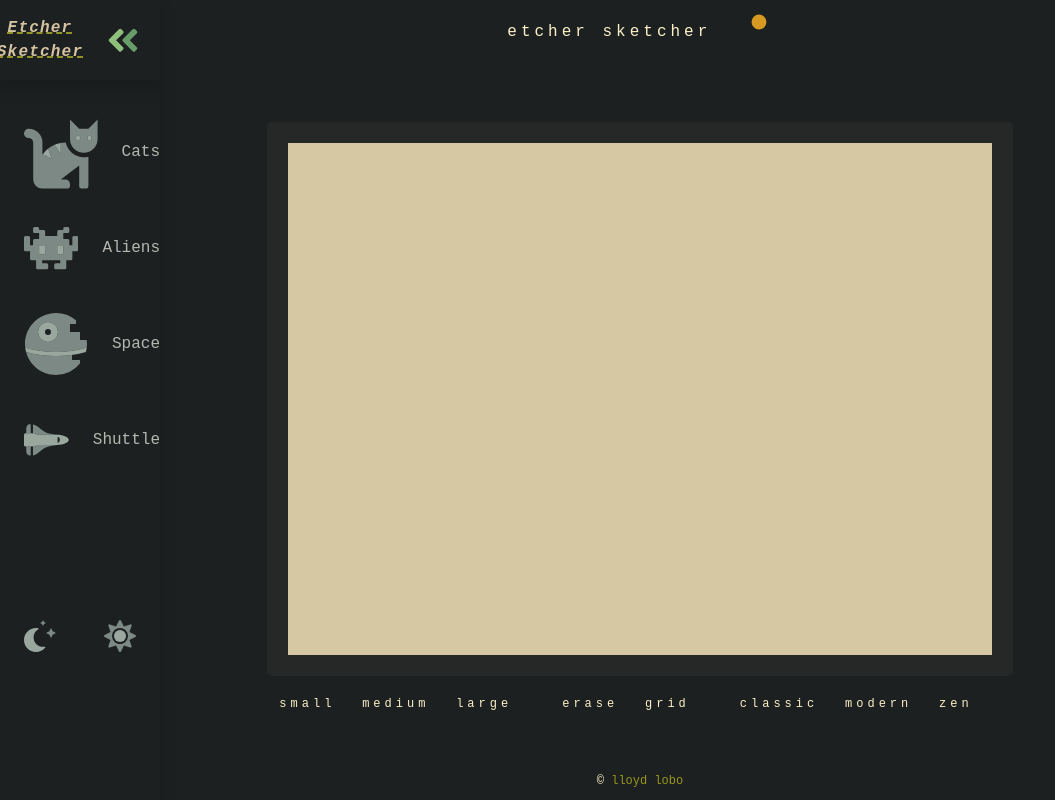
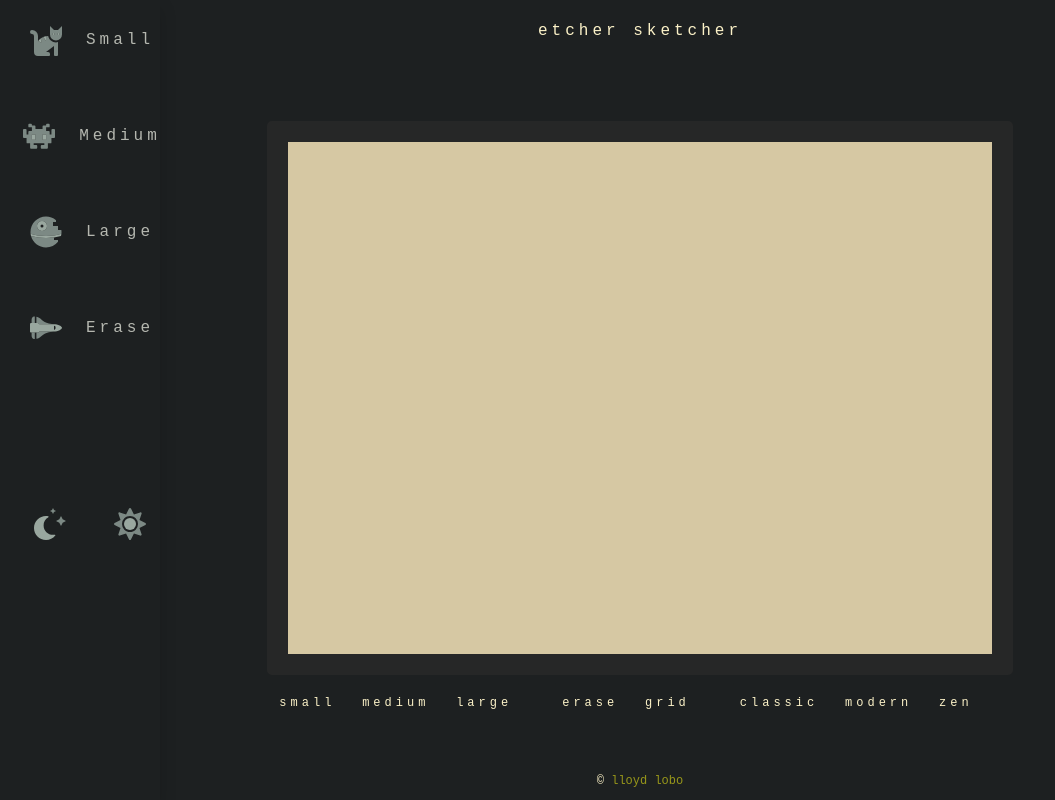
Before and after one commit to lloydlobo/etcher-sketcher, a website built with Vite: page index.html in a window 1280 px wide. Both pictures are taken after a click on the button "start sketching". Shown: the whole page, without its empty margins (0-1055 px from the left). Built offline with nearby package versions, Linux system fonts and the light colour scheme.

Commit message:
fix: convert li to button Size and Mode and Erase
- also remove old sun theme toggle in favor of toggle in navbar
- consider to change the side nav to <aside>?

```diff
--- a/index.html
+++ b/index.html
@@ -31,39 +31,30 @@
                 class="navbar"
                 role="toolbar"
             >
-                <ul class="navbar__nav">
-                    <li class="navbar__nav__logo">
+                <div class="navbar__nav">
+                    <!-- <button data-button-style-none class="navbar__nav__logo">
           <a href="#" class="navbar__nav__logo__link">
-                            <span class="navbar__nav_logo__link__text logo-text"
-                                >Etcher Sketcher</span
-                            >
-                            <svg
-                                aria-hidden="true"
-                                focusable="false"
-                                data-prefix="fad"
-                                data-icon="angle-double-right"
-                                role="img"
-                                xmlns="http://www.w3.org/2000/svg"
-                                viewBox="0 0 448 512"
-                                class="svg-inline--fa fa-angle-double-right fa-w-14 fa-5x"
-                            >
+            <span class="navbar__nav_logo__link__text logo-text">Etcher Sketcher</span>
+            <svg aria-hidden="true" focusable="false" data-prefix="fad" data-icon="angle-double-right" role="img"
+              xmlns="http://www.w3.org/2000/svg" viewBox="0 0 448 512"
+              class="svg-inline--fa fa-angle-double-right fa-w-14 fa-5x">
               <g class="fa-group">
-                                    <path
-                                        fill="currentColor"
+                <path fill="currentColor"
                   d="M224 273L88.37 409a23.78 23.78 0 0 1-33.8 0L32 386.36a23.94 23.94 0 0 1 0-33.89l96.13-96.37L32 159.73a23.94 23.94 0 0 1 0-33.89l22.44-22.79a23.78 23.78 0 0 1 33.8 0L223.88 239a23.94 23.94 0 0 1 .1 34z"
-                                        class="fa-secondary"
-                                    ></path>
-                                    <path
-                                        fill="currentColor"
+                  class="fa-secondary"></path>
+                <path fill="currentColor"
                   d="M415.89 273L280.34 409a23.77 23.77 0 0 1-33.79 0L224 386.26a23.94 23.94 0 0 1 0-33.89L320.11 256l-96-96.47a23.94 23.94 0 0 1 0-33.89l22.52-22.59a23.77 23.77 0 0 1 33.79 0L416 239a24 24 0 0 1-.11 34z"
-                                        class="fa-primary"
-                                    ></path>
+                  class="fa-primary"></path>
               </g>
             </svg>
           </a>
-                    </li>
+        </button> -->
 
-                    <li class="navbar__nav__item">
+                    <button
+                        id="btnsSize"
+                        data-button-style-none
+                        class="small navbar__nav__item"
+                    >
                         <a href="#" class="navbar__nav__item__link">
                             <svg
                                 aria-hidden="true"
@@ -89,12 +80,16 @@
                                 </g>
                             </svg>
                             <span class="navbar__nav__item__link__text"
-                                >Cats</span
+                                >Small</span
                             >
                         </a>
-                    </li>
+                    </button>
 
-                    <li class="navbar__nav__item">
+                    <button
+                        id="btnsSize"
+                        data-button-style-none
+                        class="medium navbar__nav__item"
+                    >
                         <a href="#" class="navbar__nav__item__link">
                             <svg
                                 aria-hidden="true"
@@ -120,12 +115,16 @@
                                 </g>
                             </svg>
                             <span class="navbar__nav__item__link__text"
-                                >Aliens</span
+                                >Medium</span
                             >
                         </a>
-                    </li>
+                    </button>
 
-                    <li class="navbar__nav__item">
+                    <button
+                        id="btnsSize"
+                        data-button-style-none
+                        class="large navbar__nav__item"
+                    >
                         <a href="#" class="navbar__nav__item__link">
                             <svg
                                 aria-hidden="true"
@@ -151,12 +150,16 @@
                                 </g>
                             </svg>
                             <span class="navbar__nav__item__link__text"
-                                >Space</span
+                                >Large</span
                             >
                         </a>
-                    </li>
+                    </button>
 
-                    <li class="navbar__nav__item">
+                    <button
+                        id="btnErase"
+                        data-button-style-none
+                        class="navbar__nav__item"
+                    >
                         <a href="#" class="navbar__nav__item__link">
                             <svg
                                 aria-hidden="true"
@@ -182,12 +185,16 @@
                                 </g>
                             </svg>
                             <span class="navbar__nav__item__link__text"
-                                >Shuttle</span
+                                >Erase</span
                             >
                         </a>
-                    </li>
+                    </button>
 
-                    <li class="navbar__nav__item" id="themeButton">
+                    <button
+                        id="themeToggle"
+                        data-button-style-none
+                        class="navbar__nav__item"
+                    >
                         <a href="#" class="navbar__nav__item__link">
                             <svg
                                 id="lightIcon"
@@ -265,8 +272,8 @@
                                 >Theme</span
                             >
                         </a>
-                    </li>
-                </ul>
+                    </button>
+                </div>
             </nav>
             <nav>
                 <button
@@ -277,80 +284,25 @@
                 >
                     etcher sketcher
                 </button>
-                <button
-                    id="themeToggle"
-                    data-button-style-none
-                    aria-live="dark"
-                    class="nav__theme-toggle"
-                    title="Toggles the theme from light to less light"
-                >
-                    <!-- theme toggle svg -->
-                    <svg
-                        class="nav__theme-toggle__svg"
-                        aria-hidden="true"
-                        width="26"
-                        height="26"
-                        viewBox="0 0 26 26"
-                    >
-                        <mask
-                            id="maskMoon"
-                            class="nav__theme-toggle__svg__moon-mask"
-                        >
-                            <rect
-                                x="0"
-                                y="0"
-                                width="100%"
-                                height="100%"
-                                fill="white"
-                            ></rect>
-                            <circle
-                                x="40"
-                                y="8"
-                                r="7.4165"
-                                fill="black"
-                            ></circle>
+                <!-- <button id="" style="display: none;" data-button-style-none aria-live="dark" class="nav__theme-toggle" title="Toggles the theme from light to less light">
+      <svg class="nav__theme-toggle__svg" aria-hidden="true" width="26" height="26" viewBox="0 0 26 26">
+        <mask id="maskMoon" class="nav__theme-toggle__svg__moon-mask">
+          <rect x="0" y="0" width="100%" height="100%" fill="white"></rect>
+          <circle x="40" y="8" r="7.4165" fill="black"></circle>
         </mask>
-                        <circle
-                            id="svgSun"
-                            class="nav__theme-toggle__svg__sun"
-                            cx="12"
-                            cy="12"
-                            r="7.4165"
-                        ></circle>
+        <circle id="svgSun" class="nav__theme-toggle__svg__sun" cx="12" cy="12" r="7.4165"></circle>
         <g id="theme-toggle-svg-ray-lines">
           <line x1="12" y1="1" x2="12" y2="3"></line>
           <line x1="12" y1="21" x2="12" y2="23"></line>
-                            <line
-                                x1="4.22"
-                                y1="4.22"
-                                x2="5.64"
-                                y2="5.64"
-                            ></line>
-                            <line
-                                x1="18.36"
-                                y1="18.36"
-                                x2="19.78"
-                                y2="19.78"
-                            ></line>
+          <line x1="4.22" y1="4.22" x2="5.64" y2="5.64"></line>
+          <line x1="18.36" y1="18.36" x2="19.78" y2="19.78"></line>
           <line x1="1" y1="12" x2="3" y2="12"></line>
           <line x1="21" y1="12" x2="23" y2="12"></line>
-                            <line
-                                x1="4.22"
-                                y1="19.78"
-                                x2="5.64"
-                                y2="18.36"
-                            ></line>
-                            <line
-                                x1="18.36"
-                                y1="5.64"
-                                x2="19.78"
-                                y2="4.22"
-                            ></line>
+          <line x1="4.22" y1="19.78" x2="5.64" y2="18.36"></line>
+          <line x1="18.36" y1="5.64" x2="19.78" y2="4.22"></line>
         </g>
       </svg>
-
-                    <!-- <svg stroke="currentColor" fill="currentColor" stroke-width="0" viewBox="0 0 24 24" height="1em" width="1em" xmlns="http://www.w3.org/2000/svg" > <path d="M6.993 12c0 2.761 2.246 5.007 5.007 5.007s5.007-2.246 5.007-5.007S14.761 6.993 12 6.993 6.993 9.239 6.993 12zM12 8.993c1.658 0 3.007 1.349 3.007 3.007S13.658 15.007 12 15.007 8.993 13.658 8.993 12 10.342 8.993 12 8.993zM10.998 19H12.998V22H10.998zM10.998 2H12.998V5H10.998zM1.998 11H4.998V13H1.998zM18.998 11H21.998V13H18.998z" ></path> <path transform="rotate(-45.017 5.986 18.01)" d="M4.487 17.01H7.487V19.01H4.487z" ></path> <path transform="rotate(-45.001 18.008 5.99)" d="M16.508 4.99H19.509V6.99H16.508z" ></path> <path transform="rotate(-134.983 5.988 5.99)" d="M4.487 4.99H7.487V6.99H4.487z" ></path> <path transform="rotate(134.999 18.008 18.01)" d="M17.008 16.51H19.008V19.511000000000003H17.008z" ></path> </svg> -->
-                </button>
+      </button> -->
             </nav>
         </header>
         <main role="main" id="main">
```
Lines whose indentation alone changed are shown as unchanged.
